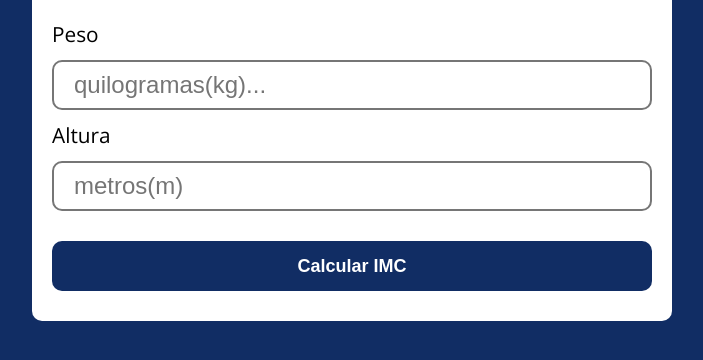
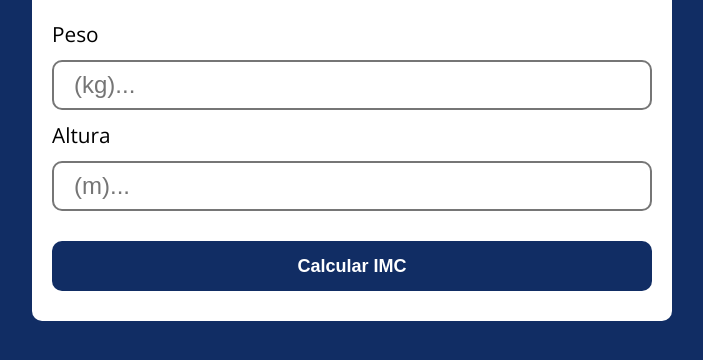
Before and after one commit to pedrocauan/calculadora_imc, a plain HTML site: page index.html in a window 1280 px wide. Shown: the part 134-494 px from the top of the page, without its empty margins (288-991 px from the left). Drawn offline with nearby package versions, Linux system fonts and the light colour scheme.

Commit message:
Update index.html

```diff
--- a/index.html
+++ b/index.html
@@ -15,10 +15,10 @@
     <h1>Calcule seu IMC</h1>
     <form action="/" id="form" method="POST" novalidate>
       <label for="peso">Peso</label>
-      <input type="text" placeholder="quilogramas(kg)..." name="peso" id="peso" autocomplete="off">
+      <input type="text" placeholder="(kg)..." name="peso" id="peso" autocomplete="off">
 
       <label for="altura">Altura</label>
-      <input type="text" placeholder="metros(m)" name="altura" id="altura" autocomplete="off">
+      <input type="text" placeholder="(m)..." name="altura" id="altura" autocomplete="off">
       <button type="submit">Calcular IMC</button>
     </form>
     <div id="result"></div>
```
